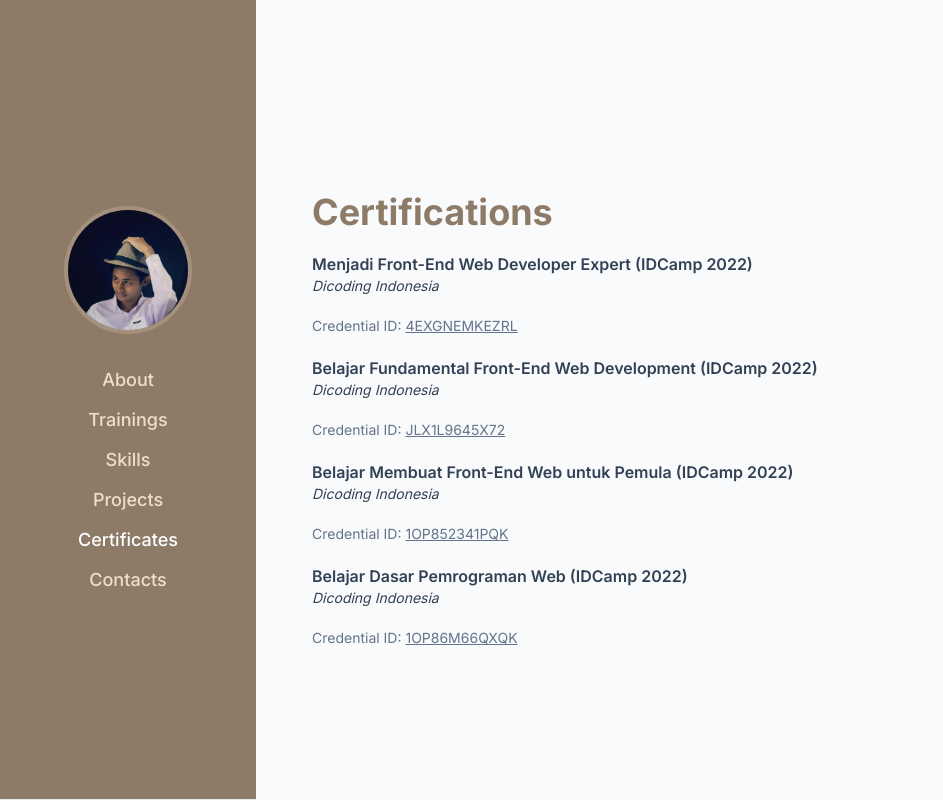
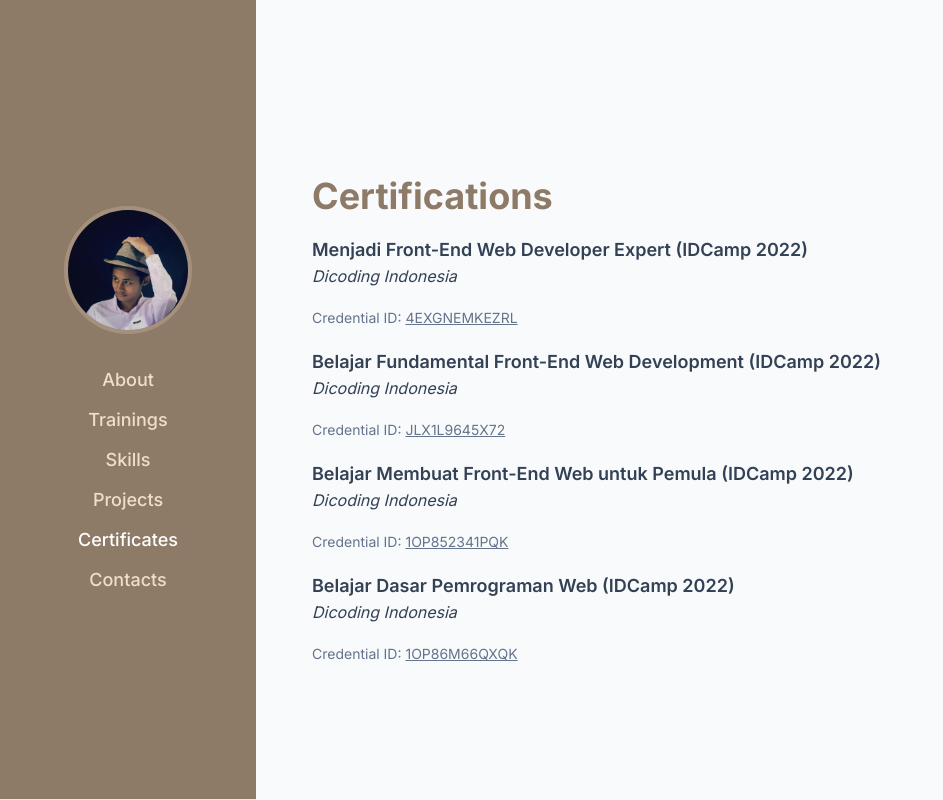
Before and after one commit to ekialfani/portfolio, a React (Create React App) app: page /certifications in a window 1280 px wide. Shown: the whole page, without its empty margins (0-943 px from the left). Built offline with nearby package versions, Linux system fonts and the light colour scheme.

Commit message:
style: update certifications styles

```diff
--- a/src/pages/Certifications.js
+++ b/src/pages/Certifications.js
@@ -2,17 +2,17 @@
   return (
     <div className="h-full md:flex justify-center flex-col">
       <h2
-        className="capitalize text-2xl sm:text-3xl md:text-4xl 2xl:text-6xl font-bold mt-24 mb-4 md:mt-10 md:mb-5 2xl:mb-8 text-custom-shadow">
+        className="capitalize text-3xl md:text-4xl 2xl:text-6xl font-bold mt-24 mb-4 md:mt-10 md:mb-5 2xl:mb-8 text-custom-shadow">
         Certifications
       </h2>
       <ul>
-        <li className="relative mb-5">
+        <li className="mb-5">
           <h3
-            className="font-semibold text-sm md:text-base text-slate-700">
+            className="font-semibold text-base md:text-lg text-slate-700">
             Menjadi Front-End Web Developer Expert (IDCamp 2022)
           </h3>
           <h4
-            className="capitalize italic mb-5 text-sm mt-1 md:mt-0 sm:text-sm text-slate-700">
+            className="capitalize italic mb-5 text-sm mt-1 md:mt-0 sm:text-base text-slate-700">
             dicoding indonesia
           </h4>
           <p
@@ -21,13 +21,13 @@
           </p>
         </li>
         <li
-          className="relative mb-5">
+          className="mb-5">
           <h3
-            className="font-semibold text-sm md:text-base text-slate-700">
+            className="font-semibold text-base md:text-lg text-slate-700">
             Belajar Fundamental Front-End Web Development (IDCamp 2022)
           </h3>
           <h4
-            className="capitalize italic mb-5 text-sm mt-1 md:mt-0 sm:text-sm text-slate-700">
+            className="capitalize italic mb-5 text-sm mt-1 md:mt-0 sm:text-base text-slate-700">
             dicoding indonesia
           </h4>
           <p
@@ -36,13 +36,13 @@
           </p>
         </li>
         <li
-          className="relative mb-5">
+          className="mb-5">
           <h3
-            className="font-semibold text-sm md:text-base text-slate-700">
+            className="font-semibold text-base md:text-lg text-slate-700">
             Belajar Membuat Front-End Web untuk Pemula (IDCamp 2022)
           </h3>
           <h4
-            className="capitalize italic mb-5 text-sm mt-1 md:mt-0 sm:text-sm text-slate-700">
+            className="capitalize italic mb-5 text-sm mt-1 md:mt-0 sm:text-base text-slate-700">
             dicoding indonesia
           </h4>
           <p
@@ -50,13 +50,13 @@
             credential ID: <a className="underline" href="https://www.dicoding.com/certificates/1OP852341PQK" target="_blank" rel="noreferrer">1OP852341PQK</a>
           </p>
         </li>
-        <li className="relative">
+        <li>
           <h3
-            className="font-semibold text-sm sm:text-sm md:text-base text-slate-700">
+            className="font-semibold text-base sm:text-sm md:text-lg text-slate-700">
             Belajar Dasar Pemrograman Web (IDCamp 2022)
           </h3>
           <h4
-            className="capitalize italic mb-5 text-sm mt-1 md:mt-0 sm:text-sm text-slate-700">
+            className="capitalize italic mb-5 text-sm mt-1 md:mt-0 sm:text-base text-slate-700">
             dicoding indonesia
           </h4>
           <p
```
